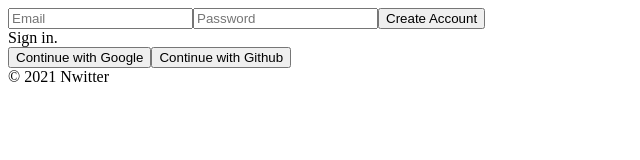
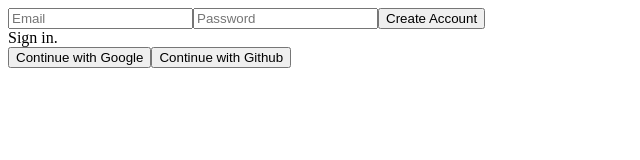
Before and after one commit to mooooburg-dev/nwitter, a React (Create React App) app: page / in a window 1280 px wide. Shown: the top 160 px of the page, without its empty margins (0-640 px from the left). Built offline with nearby package versions, Linux system fonts and the light colour scheme; no server answers.

Commit message:
delete footer

```diff
--- a/src/components/App.js
+++ b/src/components/App.js
@@ -25,7 +25,7 @@ function App() {
       ) : (
         "Initializing"
       )}
-      <footer>&copy; {new Date().getFullYear()} Nwitter</footer>
+      {/* <footer>&copy; {new Date().getFullYear()} Nwitter</footer> */}
     </>
   );
 }
```
